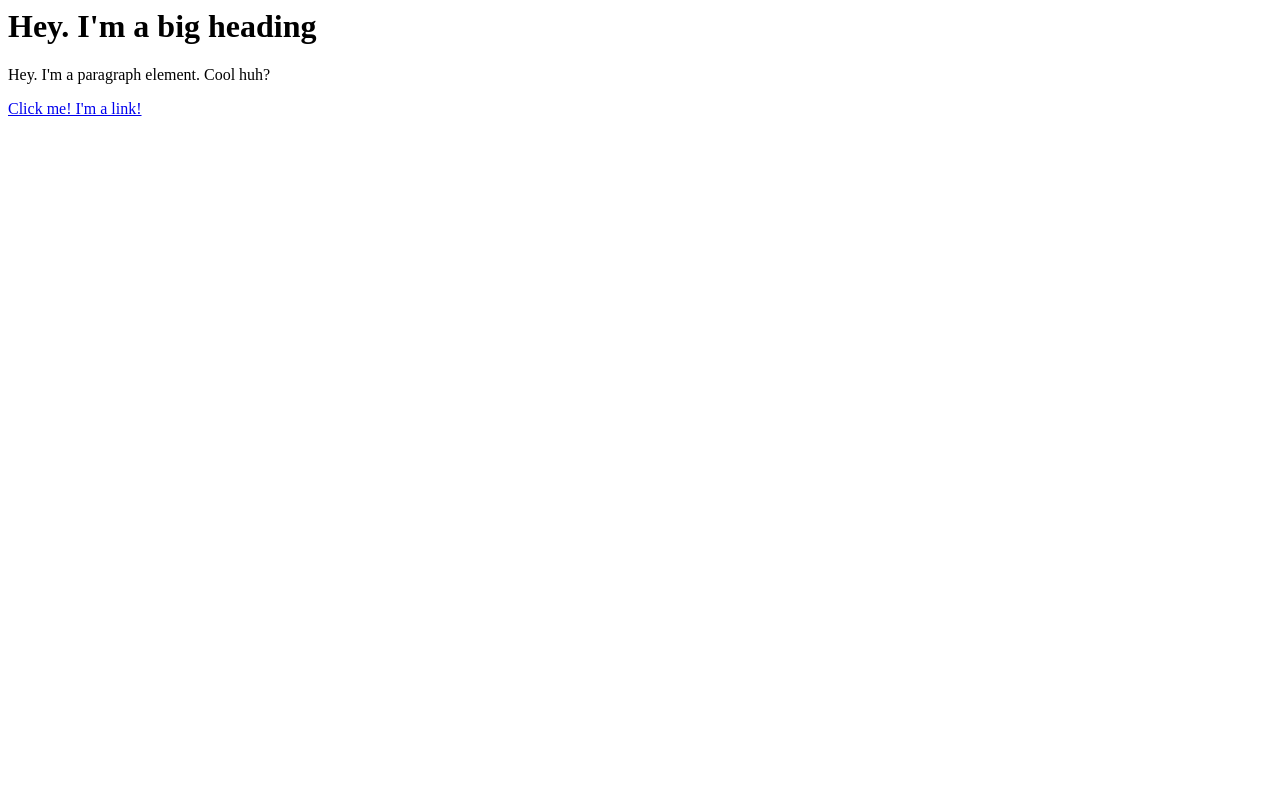
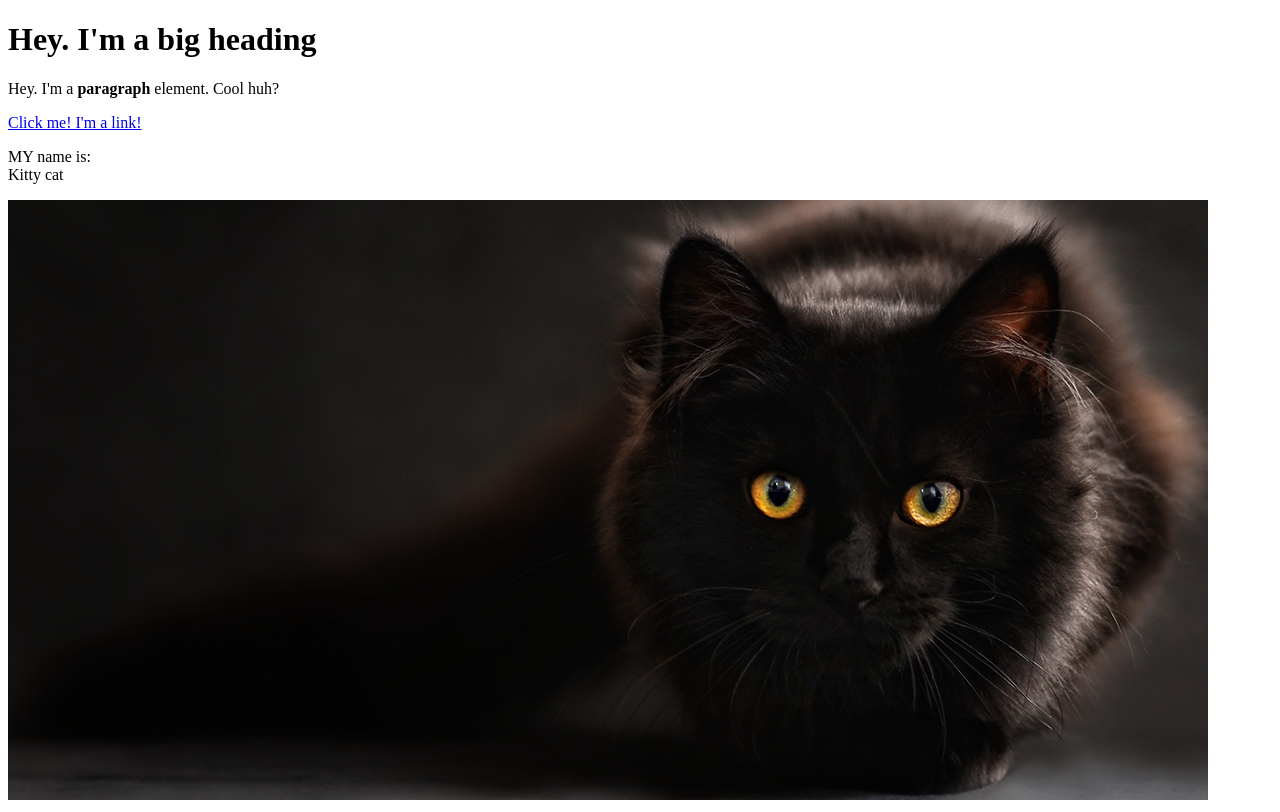
Before and after one commit to twei96/Luna, a plain HTML site: page test.html in a window 1280 px wide. Drawn offline with Linux system fonts and the light colour scheme.

Commit message:
Added cat image and additional elements

```diff
--- a/test.html
+++ b/test.html
@@ -1,3 +1,13 @@
-<h1> Hey. I'm a big heading </h1>
-<p>Hey. I'm a paragraph element. Cool huh?</p>
-<a href="https://google.com" target="_blank" title="Let's go to Google">Click me! I'm a link!</a>
+<!DOCTYPE html>
+<html>
+<head>
+		<title>Test Page</title>
+</head>
+<body>
+	<h1> Hey. I'm a big heading </h1>
+	<p>Hey. I'm a <b>paragraph</b> element. Cool huh?</p>
+	<a href="https://google.com" target="_blank" title="Let's go to Google">Click me! I'm a link!</a>
+	<p> MY name is: <br> Kitty cat </p>
+	<img src="img/cat.png">
+</body>
+</html>
```
Also changed, not shown: img/cat.png (added).
